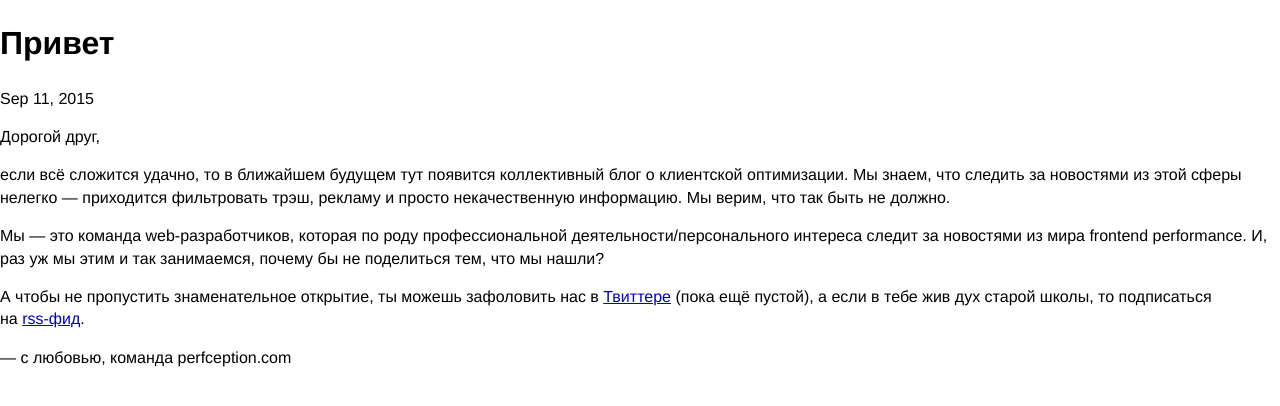
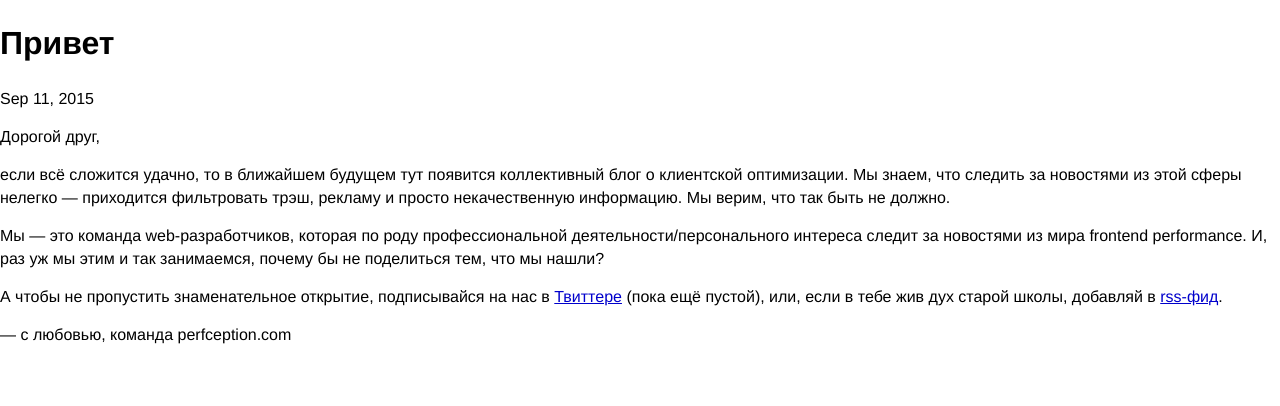
Before and after one commit to perfception/perfception.com, a Jekyll site: the page built from _posts/2015-09-11-hello.markdown, in a window 1280 px wide. Shown: the top 406 px of the page. Built offline with Jekyll 4.4.1, drawn with Linux system fonts in a browser that asks for light colours.

Commit message:
Поправил текст

```diff
--- a/_posts/2015-09-11-hello.markdown
+++ b/_posts/2015-09-11-hello.markdown
@@ -9,6 +9,6 @@ date:   2015-09-11 20:46:17
 
 Мы&nbsp;&mdash; это команда <nobr>web-разработчиков</nobr>, которая по&nbsp;роду профессиональной <nobr>деятельности/персонального интереса</nobr> следит за&nbsp;новостями из&nbsp;мира frontend performance. И, раз уж&nbsp;мы&nbsp;этим и&nbsp;так занимаемся, почему&nbsp;бы не&nbsp;поделиться тем, что мы&nbsp;нашли?
 
-А&nbsp;чтобы не&nbsp;пропустить знаменательное открытие, ты&nbsp;можешь зафоловить наc в&nbsp;[Твиттере](https://twitter.com/{{ site.twitter_username }}) (пока ещё пустой), а&nbsp;если в&nbsp;тебе жив дух старой школы, то&nbsp;подписаться на&nbsp;[<nobr>rss-фид</nobr>](/feed.xml).
+А&nbsp;чтобы не&nbsp;пропустить знаменательное открытие, подписывайся на&nbsp;наc в&nbsp;[Твиттере](https://twitter.com/{{ site.twitter_username }}) (пока ещё пустой), или, если в&nbsp;тебе жив дух старой школы, добавляй в&nbsp;[<nobr>rss-фид</nobr>](/feed.xml).
 
 &mdash;&nbsp;с&nbsp;любовью, команда perfception.com
```
